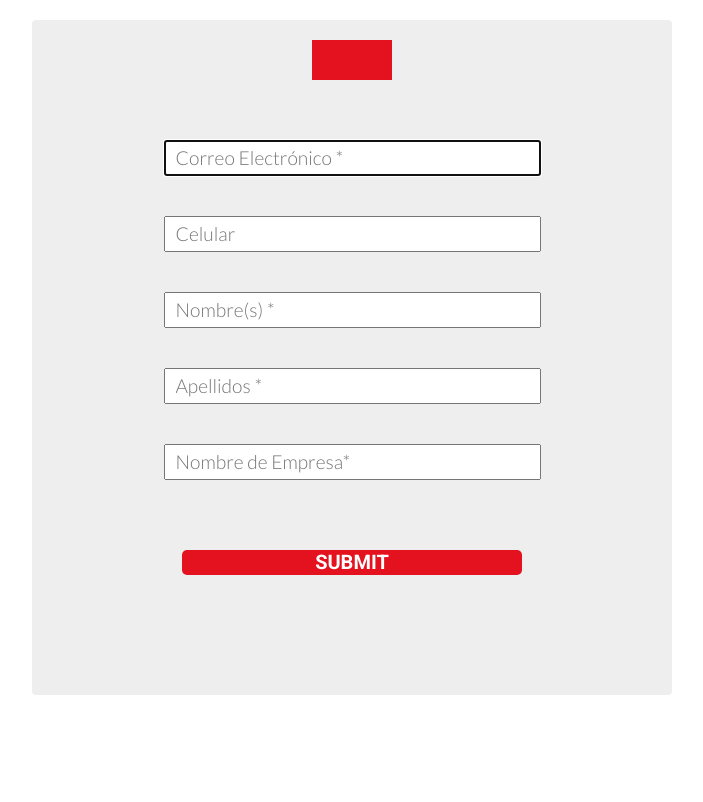
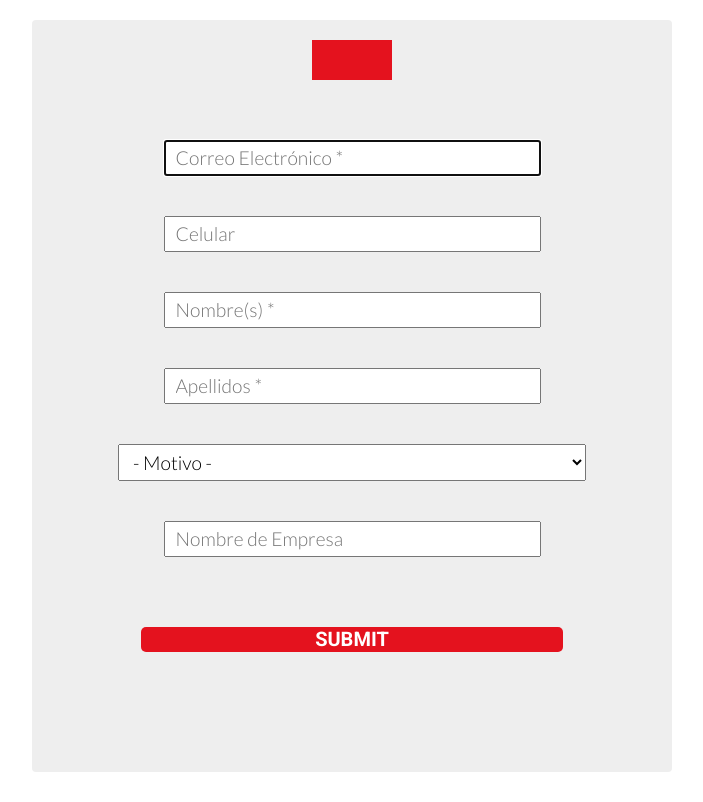
Before and after one commit to SAAPMx/Contacto-TCG, a plain HTML site: page index.html in a window 1280 px wide. Shown: the whole page, without its empty margins (288-991 px from the left). Drawn offline with nearby package versions, Linux system fonts and the light colour scheme.

Commit message:
Add files via upload

```diff
--- a/index.html
+++ b/index.html
@@ -56,7 +56,7 @@
                         required
                     />
                     <input
-                        type="number"
+                        type="tel"
                         id="signup-password"
                         class="input"
                         placeholder="Celular"
@@ -76,12 +76,19 @@
                         placeholder="Apellidos *"
                         required
                     />
+
+                    <select name="" id="" class="input">
+                        <option value="" hidden>- Motivo -</option>
+                        <option value="">Suscribirme News Letter</option>
+                        <option value="">¡Quiero contratar los servicios!</option>
+                        <option value="">Recibir información sobre vacantes</option>
+                    </select>
+
                     <input
                         type="text"
                         id="apellidoPaterno"
                         class="input"
-                        placeholder="Nombre de Empresa*"
-                        required
+                        placeholder="Nombre de Empresa"
                     />
 
                     <input class="boton" id="btn-agt-form" type="submit" ></input>
```
